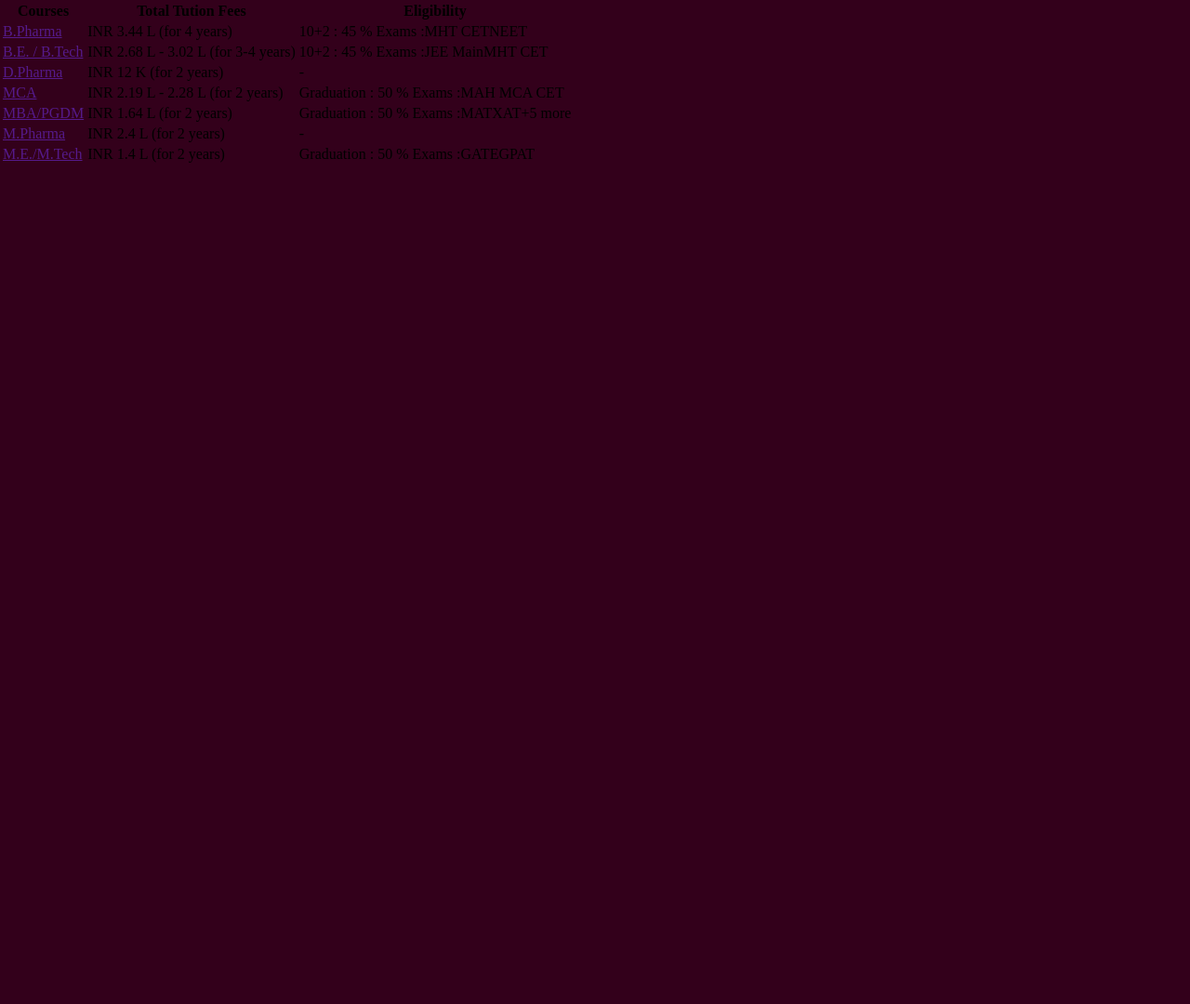
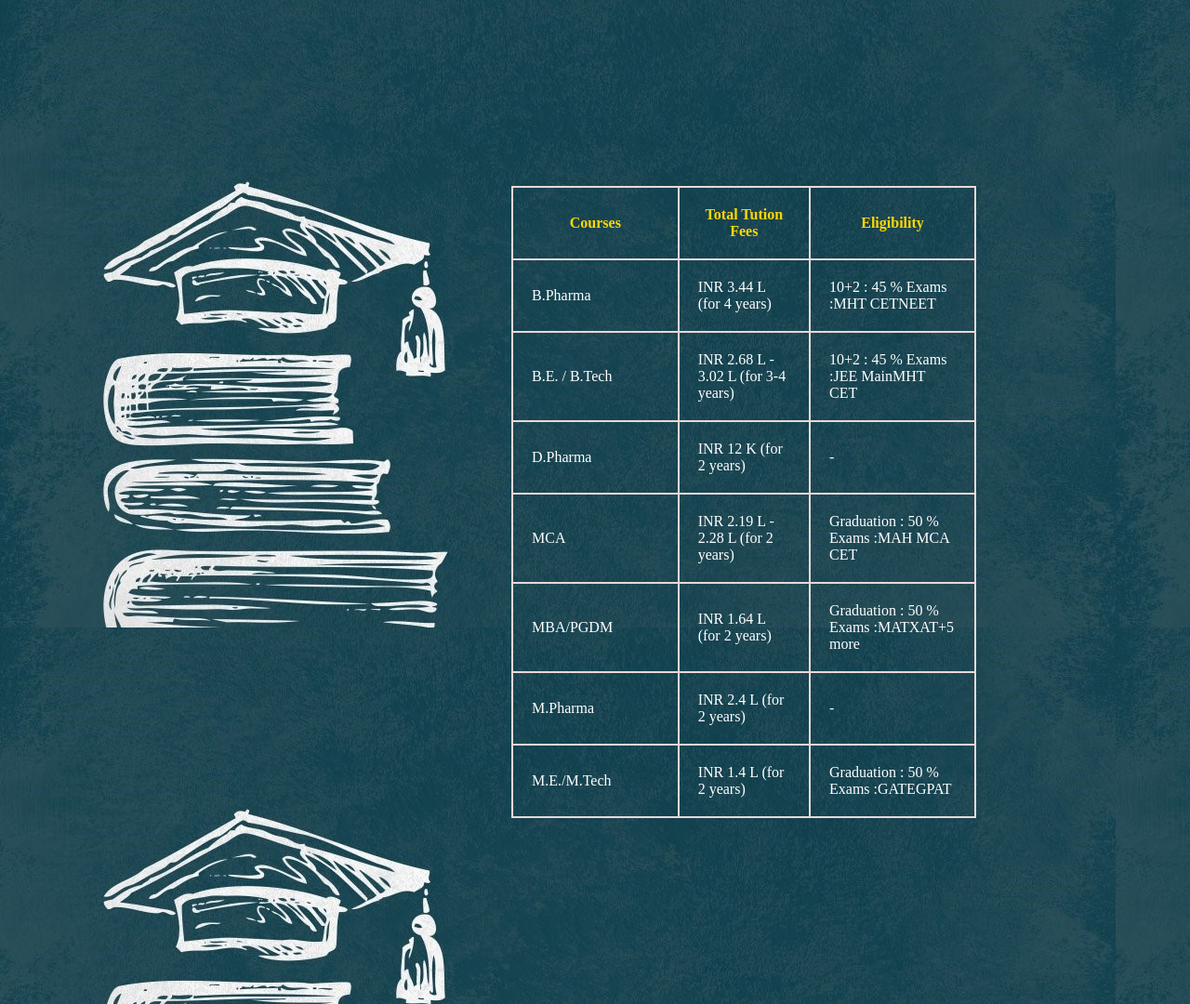
Before and after one commit to dadaKashid4141/CollegeMgnt, a plain HTML site: page Course.html in a window 1280 px wide. Shown: the whole page at 93% size. Before the commit the page ends 800 px from the top, so only its background shows below. Drawn offline with Linux system fonts and the light colour scheme.

Commit message:
add table color border text color
add table color border text color

```diff
--- a/style.css
+++ b/style.css
@@ -142,5 +142,38 @@ label{
 
     }
     body{
-        background-color: #33001b;
+        background-color: #f7e5ee;
     }
+    table,tr,th,td{
+        border: 2px solid rgb(233, 216, 216);
+        width: 500px;
+        height: 50px
+        px;
+        border-collapse: collapse;
+        padding: 20px;
+        margin-right: 300px;
+
+
+    }
+    table{
+        ;
+        color: rgb(255, 255, 255);
+    }
+    body{
+        background-image: url(clgback2.jpg);
+        margin: 200px;
+        margin-left: 550px;
+
+    }
+    th:hover{
+        color: rgb(19, 18, 17);
+        background-color: #baecec;
+    }
+    th{
+        color: gold;
+
+    }
+    a{
+        color: white;
+        text-decoration: none;
+    }
```
